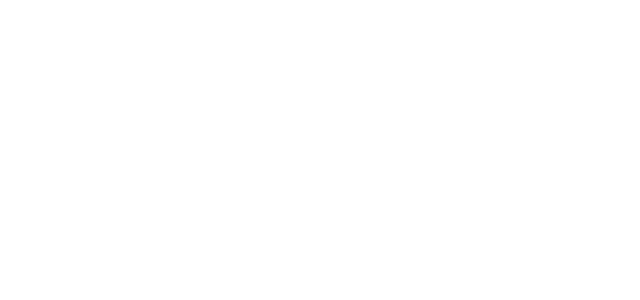
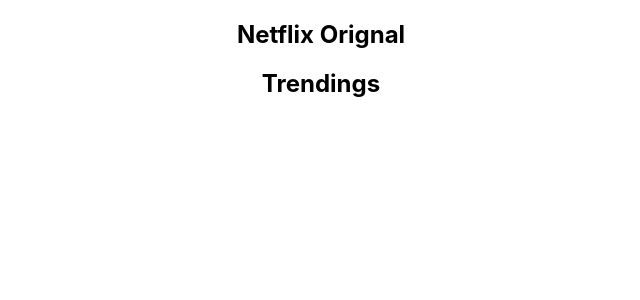
Before and after one commit to ZaeemShakir/netflix-clone, a React (Create React App) app: page / in a window 1280 px wide. Shown: the top 300 px of the page, without its empty margins (319-959 px from the left). Built offline with nearby package versions, Linux system fonts and the light colour scheme.

Commit message:
third commit

```diff
--- a/src/App.js
+++ b/src/App.js
@@ -1,9 +1,14 @@
 import "./App.css";
-
+import Row from "./Row";
+import React from "react";
+import request from "./request";
 function App() {
   return (
     <div className="App">
-      <div></div>
+      <div>
+        <Row title="Netflix Orignal" fetchURL={request.fetchNetflixOrignals} />
+        <Row title="Trendings" fetchURL={request.fetchTrending} />
+      </div>
     </div>
   );
 }
--- /dev/null
+++ b/src/Row.js
@@ -0,0 +1,12 @@
+import React, { useState } from "react";
+
+function Row({ title }) {
+  const [movies, setmovies] = useState([]);
+  return (
+    <div>
+      <h2>{title}</h2>
+    </div>
+  );
+}
+
+export default Row;
```
